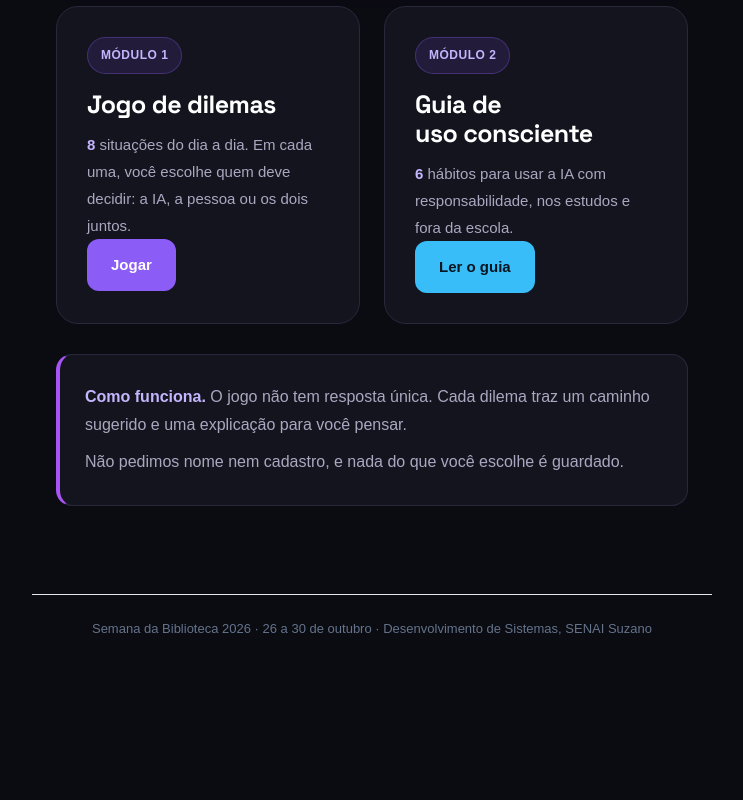
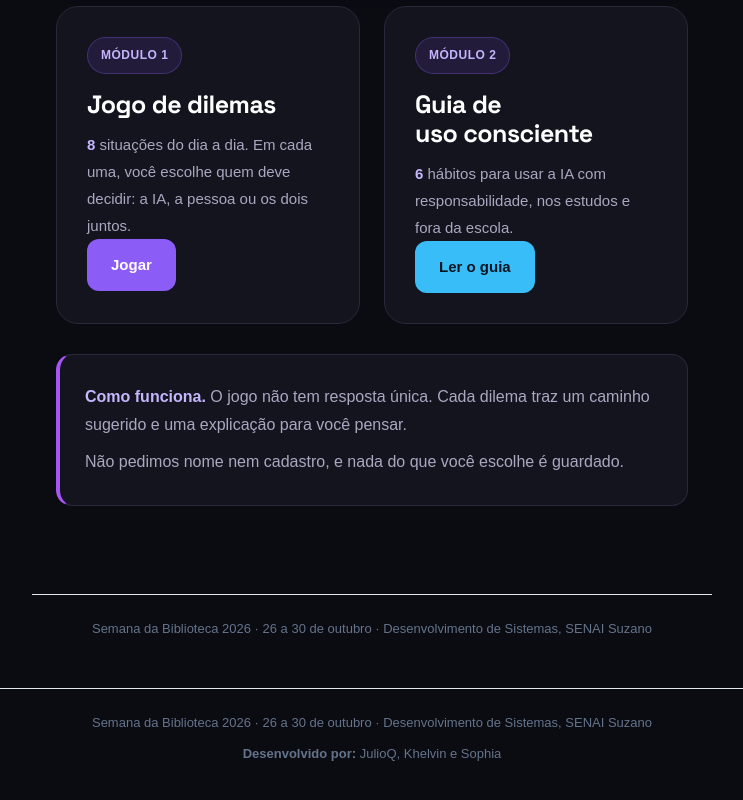
Before and after one commit to sophiaangeline/html, a plain HTML site: page quiz/index.html in a window 1280 px wide. Shown: the part 589-1389 px from the top of the page, without its empty margins (268-1011 px from the left). Before the commit the page ends 1293 px from the top, so only its background shows below. Drawn offline with Linux system fonts and the light colour scheme.

Commit message:
atualizando o quiz
adicionei identificação

```diff
--- a/quiz/index.html
+++ b/quiz/index.html
@@ -904,4 +904,14 @@ var DICAS = [
   mostrar((location.hash || "").replace("#", ""));
 })();
 </script>
+
+<footer class="rodape">
+  Semana da Biblioteca 2026 · 26 a 30 de outubro · Desenvolvimento de Sistemas, SENAI Suzano
+
+  <p style="margin-top: 10px;">
+    <strong>Desenvolvido por:</strong> JulioQ, Khelvin e Sophia
+  </p>
+</footer>
+</div>
+<script>
 </body>
```
